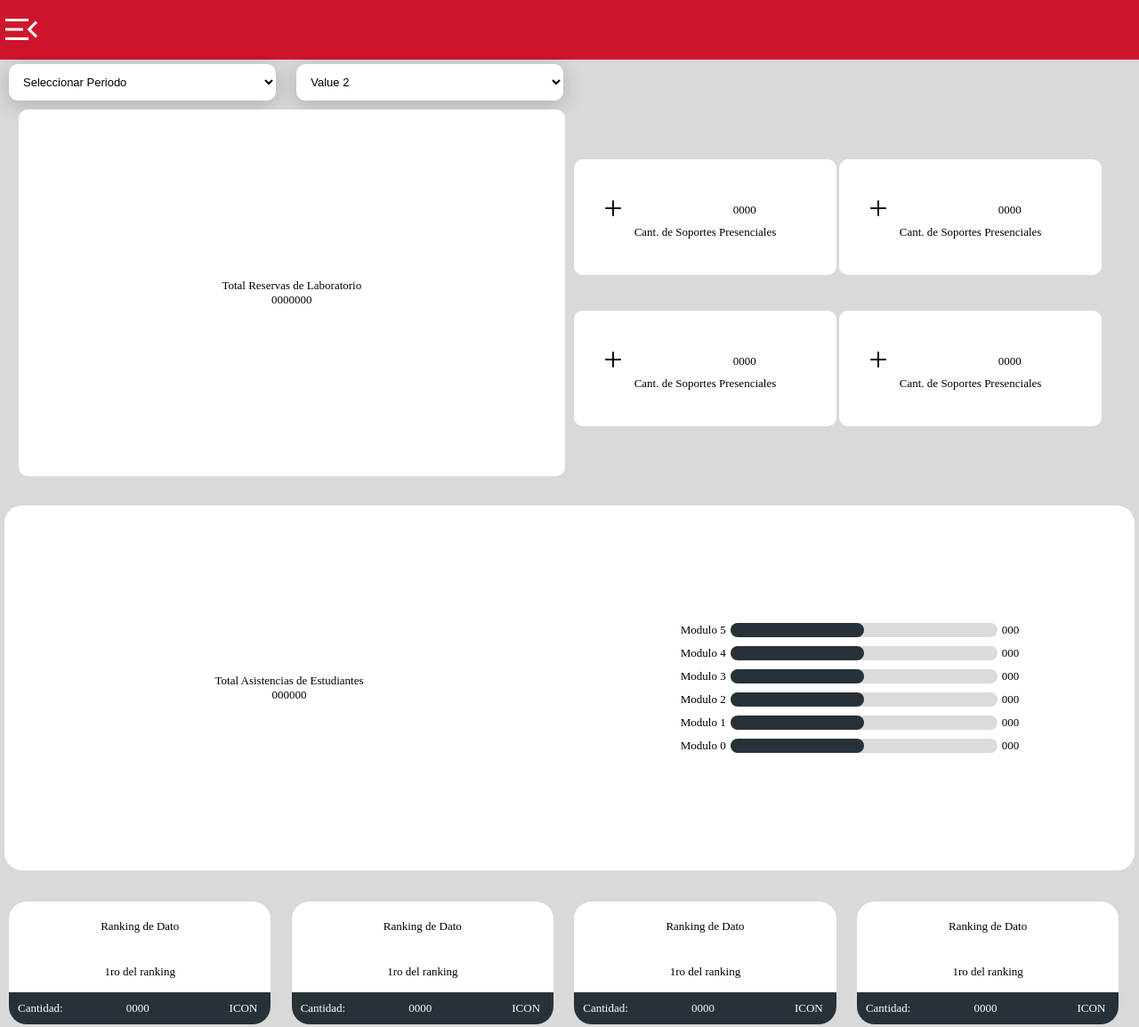
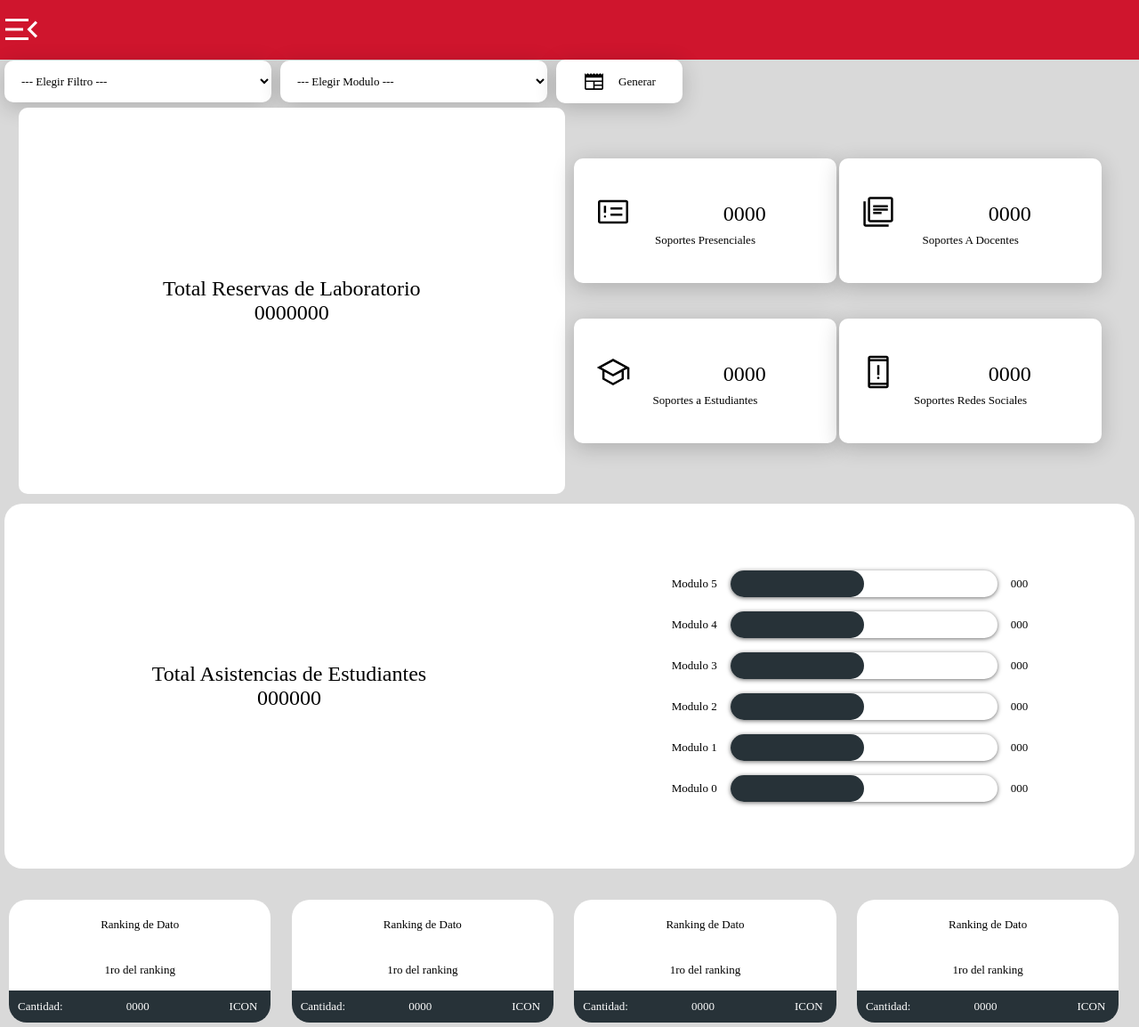
Before and after one commit to UTEPSADESARROLLOSISTEMAS/SistemaLabElectronica, a PHP site: page /html/Ventana-Reportes.html in a window 1280 px wide. Shown: the top 1154 px of the page at 89% size. Run offline with PHP 8.4, Linux system fonts and the light colour scheme; some web fonts are replaced.

Commit message:
Cargando mas fuentes

```diff
--- a/vista/css/estilo-Reportes.css
+++ b/vista/css/estilo-Reportes.css
@@ -1,21 +1,19 @@
-
 
 /* Estilos del Bloque SubPrincipal - 1 */
 
 .Bloque_Sub_Principal{
-
+    display: flex;
 }
 .Bloque_Sub_Principal .Botones{
-    padding: 5px 10px;
-}
-.Bloque_Sub_Principal .Botones .Selects option{
-    cursor: pointer;
-    padding: 0px 5px;
+    margin: 0px 5px;
+    display: flex;
+    justify-content: center;
+    align-items: center;
+
 }
 .Bloque_Sub_Principal .Botones .Selects{
     background-color: white;
-    color: black;
-    padding: 12px;
+    padding: 15px;
     min-width: 300px;
     width: 100%;
     border: none;
@@ -25,11 +23,39 @@
     appearance: button;
     outline: none;
 }
+
+.Bloque_Sub_Principal .Botones .Selects option{
+    cursor: pointer;
+}
+
+.Bloque_Sub_Principal .Botones .Contenedor_Botones{
+    display: flex;
+    font-family: Montserrat_SemiBold;
+    padding: 12px 30px;
+    justify-content: center;
+    align-items: center;
+    background-color: white;
+    border-radius: 10px;
+    cursor: pointer;
+    box-shadow: 0 5px 25px rgba(0, 0, 0, 0.2);
+}
+.Bloque_Sub_Principal .Botones .Contenedor_Botones:hover{
+    background-color: #D61F31;
+    color: white;
+    fill: white;
+}
+
+.Bloque_Sub_Principal .Botones .Contenedor_Botones svg{
+    width: 25px;
+    height: 25px;
+    margin-right: 15px;
+}
 /* Estilos del Bloque SubPrincipal - 2 */
 .Bloque_Sub_Principal_2{
 
     height: 450px;
     width: 100%;
+
     min-width: 320px;
 }
 .Bloque_Sub_Principal_2 .Cont_Seccion{
@@ -56,6 +82,19 @@
 .Bloque_Sub_Principal_2 .Seccion_1 div{
     text-align: center;
 }
+
+
+
+.Bloque_Sub_Principal_2 .Seccion_1 .txt_Titulo{
+    font-family: Montserrat_Bold;
+    font-size: x-large;
+}
+
+.Bloque_Sub_Principal_2 .Seccion_1 .txt_Resultado{
+
+    font-family: Montserrat;
+    font-size: x-large;
+}
 .Bloque_Sub_Principal_2 .Seccion_2 .Contenedor_Columnas .Columnas{
 
     display: inline-block;
@@ -69,6 +108,7 @@
     text-align: center;
     border-radius: 10px;
     margin: 40px 0px;
+    box-shadow: 0 5px 25px rgba(0, 0, 0, 0.2);
 
 }
 
@@ -78,10 +118,19 @@
     justify-content: center;
     align-items: center;
 }
+
+.Bloque_Sub_Principal_2 .Seccion_2 .Contenedor_Columnas .Columnas .Cardviews .Cont_1 p{
+
+    font-size: x-large;
+    font-family: Ubuntu_Bold;
+}
+.Bloque_Sub_Principal_2 .Seccion_2 .Contenedor_Columnas .Columnas .Cardviews .Cont_2{
+    font-family: Montserrat_SemiBold;
+}
 .Bloque_Sub_Principal_2 .Seccion_2 .Contenedor_Columnas .Columnas .Cardviews .Cont_1 svg{
 
-    width: 30px;
-    height: 30px;
+    width: 40px;
+    height: 40px;
 
 }
 /*Estilos del Bloque Sub Principal 3*/
@@ -106,6 +155,17 @@
     text-align: center;
 }
 
+.Bloque_Sub_Principal_3 .Cont_Seccion .Seccion_1 .Contenido .txt_Titulo{
+
+    font-family: Montserrat_Bold;
+    font-size: x-large;
+}
+
+.Bloque_Sub_Principal_3 .Cont_Seccion .Seccion_1 .Contenido .txt_Resultado{
+
+    font-family: Montserrat;
+    font-size: x-large;
+}
 .Bloque_Sub_Principal_3 .Cont_Seccion .Seccion_2{
 
     display: flex;
@@ -121,11 +181,19 @@
 
 .Bloque_Sub_Principal_3 .Cont_Seccion .Seccion_2 .Contenido .Datos{
     display: flex;
+    justify-content: center;
+    align-items: center;
     margin: 10px 0px;
+}
+.Bloque_Sub_Principal_3 .Cont_Seccion .Seccion_2 .Contenido .Datos p{
+    font-family: Montserrat_SemiBold;
+    padding: 10px;
+
 }
 .Bloque_Sub_Principal_3 .Cont_Seccion .Seccion_2 .Contenido .Datos .CantidadGrafica{
     max-width: 400px;
-    min-width: 300px;
+    width: 200px;
+    min-width: 200px;
     margin: 0px 5px;
     border-radius: 20px;
 
@@ -133,10 +201,13 @@
 .Bloque_Sub_Principal_3 .Cont_Seccion .Seccion_2 .Contenido .Datos .CantidadGrafica{
     max-width: 400px;
     min-width: 300px;
+    max-height: 40px;
+    height: 30px;
     margin: 0px 5px;
     border-radius: 20px;
     position: relative;
     z-index: 1;
+    box-shadow: 0 1px 5px rgba(0, 0, 0, 0.59);
 
 }
 
@@ -150,7 +221,7 @@
 .Bloque_Sub_Principal_3 .Cont_Seccion .Seccion_2 .Contenido .Datos .CantidadGrafica .Cantidad_Base{
     z-index: 2;
     width: 100%;
-    background-color: rgba(0, 0, 0, 0.142);
+    background-color: rgba(255, 255, 255, 0);
 
 }
 .Bloque_Sub_Principal_3 .Cont_Seccion .Seccion_2 .Contenido .Datos .CantidadGrafica .Cantidad_Extraida{
--- a/vista/css/estiloGenerales.css
+++ b/vista/css/estiloGenerales.css
@@ -32,6 +32,11 @@ body{
 @font-face{
     font-family: "Montserrat_SemiBold";
     src: url('../Fuentes/Montserrat/static/Montserrat-SemiBold.ttf') format('truetype');}
+
+
+@font-face{
+    font-family: "Montserrat_Bold";
+    src: url('../Fuentes/Montserrat/static/Montserrat-Bold.ttf') format('truetype');}
 
 /* Estilos Generales */
 
@@ -195,3 +200,7 @@ body{
 .TextOpen_Sans_Bold{
     font-family: Open_Sans_Bold;
 }
+
+.Text_Montserrat_Bold{
+    font-family: Montserrat_Bold;
+}
--- a/vista/html/Ventana-Reportes.html
+++ b/vista/html/Ventana-Reportes.html
@@ -180,32 +180,51 @@
 <body>
 
 
-    <div class="Bloque_principal">
+    <div class="Bloque_principal ">
         <div class="Bloque_Sub_Principal">
-            <div class="Botones DivConDisplayInlineBlock">
-                <select  class="Selects">
-                    <option value="Seleccionar" selected>Seleccionar Periodo</option>
-                    <option value="Modulo">Por Modulo</option>
-                    <option value="Semestre">Por Semestre</option>
-                    <option value="Anual">Anual</option>
+            <div class="Botones">
+                <select  class="Selects Text_Montserrat_SemiBold ">
+                    <option value="Elegir" selected>--- Elegir Filtro ---</option>
+                    <option value="Semestre_Actual" >Semestre Actual</option>
+                    <option value="Semestre_Anterior">Semestre Anterior</option>
+                    <option value="Modulo">Por Modulo(Semestre Actual)</option>
+                    <option value="Modulo">Por Modulo(Semestre Anterior)</option>
                 </select>
             </div>
-            <div class="Botones  DivConDisplayInlineBlock">
-                <select class="Selects" name="select">
-                    <option value="value1">Value 1</option>
-                    <option value="value2" selected>Value 2</option>
-                    <option value="value3">Value 3</option>
+            <div class="Botones">
+                <select class="Selects Text_Montserrat_SemiBold" name="select">
+                    <option value="Elegir" selected>--- Elegir Modulo ---</option>
+                    <option value="Modulo 0">Modulo 0</option>
+                    <option value="Modulo 1">Modulo 1</option>
+                    <option value="Modulo 2">Modulo 2</option>
+                    <option value="Modulo 3">Modulo 3</option>
+                    <option value="Modulo 4">Modulo 4</option>
+                    <option value="Modulo 5">Modulo 5</option>
                 </select>
             </div>
+            <div class="Botones">
+                <div class="Contenedor_Botones">
+
+
+                    <svg xmlns="http://www.w3.org/2000/svg" xmlns:xlink="http://www.w3.org/1999/xlink" viewBox="0 0 24 24" version="1.1">
+                        <g id="surface1">
+                        <path style=" stroke:none;fill-rule:nonzero;fill-opacity:1;" d="M 3.5 21 C 3.082031 21 2.730469 20.855469 2.4375 20.5625 C 2.144531 20.269531 2 19.917969 2 19.5 L 2 3 L 3.675781 4.675781 L 5.324219 3 L 7 4.675781 L 8.675781 3 L 10.324219 4.675781 L 12 3 L 13.675781 4.675781 L 15.324219 3 L 17 4.675781 L 18.675781 3 L 20.324219 4.675781 L 22 3 L 22 19.5 C 22 19.917969 21.855469 20.269531 21.5625 20.5625 C 21.269531 20.855469 20.917969 21 20.5 21 Z M 3.5 19.5 L 11.25 19.5 L 11.25 12.5 L 3.5 12.5 Z M 12.75 19.5 L 20.5 19.5 L 20.5 16.75 L 12.75 16.75 Z M 12.75 15.25 L 20.5 15.25 L 20.5 12.5 L 12.75 12.5 Z M 3.5 11 L 20.5 11 L 20.5 8 L 3.5 8 Z M 3.5 11 "/>
+                        </g>
+                    </svg>
+                    <p>Generar</p>
+
+                </div>
+            </div>
+
 
         </div>
         <div class="Bloque_Sub_Principal_2 ">
             <div class="Cont_Seccion">
                 <div class="Seccion_1 Seccion">
 
-                    <div>
-                        <p>Total Reservas de Laboratorio</p>
-                        <p>0000000</p>
+                    <div class="Contenido">
+                        <p class="txt_Titulo">Total Reservas de Laboratorio</p>
+                        <p class="txt_Resultado">0000000</p>
                     </div>
 
                 </div>
@@ -220,7 +239,7 @@
                                     <div class="Elemento_al_30Porciento">
                                         <svg xmlns="http://www.w3.org/2000/svg" xmlns:xlink="http://www.w3.org/1999/xlink" viewBox="0 0 24 24" version="1.1">
                                             <g id="surface1">
-                                            <path style=" stroke:none;fill-rule:nonzero;fill-opacity:1;" d="M 11.25 19 L 11.25 12.75 L 5 12.75 L 5 11.25 L 11.25 11.25 L 11.25 5 L 12.75 5 L 12.75 11.25 L 19 11.25 L 19 12.75 L 12.75 12.75 L 12.75 19 Z M 11.25 19 "/>
+                                            <path style=" stroke:none;fill-rule:nonzero;fill-opacity:1;" d="M 6.523438 15.949219 C 6.726562 15.949219 6.898438 15.875 7.050781 15.726562 C 7.199219 15.574219 7.273438 15.398438 7.273438 15.199219 C 7.273438 15 7.199219 14.824219 7.050781 14.675781 C 6.898438 14.523438 6.726562 14.449219 6.523438 14.449219 C 6.324219 14.449219 6.148438 14.523438 6 14.675781 C 5.851562 14.824219 5.773438 15 5.773438 15.199219 C 5.773438 15.398438 5.851562 15.574219 6 15.726562 C 6.148438 15.875 6.324219 15.949219 6.523438 15.949219 Z M 5.773438 12.699219 L 7.273438 12.699219 L 7.273438 7.925781 L 5.773438 7.925781 Z M 10.25 14.699219 L 18.226562 14.699219 L 18.226562 13.199219 L 10.25 13.199219 Z M 10.25 10.425781 L 18.226562 10.425781 L 18.226562 8.925781 L 10.25 8.925781 Z M 3.300781 20 C 2.898438 20 2.550781 19.851562 2.25 19.550781 C 1.949219 19.25 1.800781 18.898438 1.800781 18.5 L 1.800781 5.5 C 1.800781 5.101562 1.949219 4.75 2.25 4.449219 C 2.550781 4.148438 2.898438 4 3.300781 4 L 20.699219 4 C 21.101562 4 21.449219 4.148438 21.75 4.449219 C 22.050781 4.75 22.199219 5.101562 22.199219 5.5 L 22.199219 18.5 C 22.199219 18.898438 22.050781 19.25 21.75 19.550781 C 21.449219 19.851562 21.101562 20 20.699219 20 Z M 3.300781 18.5 L 20.699219 18.5 L 20.699219 5.5 L 3.300781 5.5 Z M 3.300781 18.5 L 3.300781 5.5 Z M 3.300781 18.5 "/>
                                             </g>
                                         </svg>
                                     </div>
@@ -229,7 +248,7 @@
                                     </div>
                                 </div>
                                 <div class="Cont_2">
-                                    <p>Cant. de Soportes Presenciales</p>
+                                    <p>Soportes Presenciales</p>
                                 </div>
                             </div>
                             <div class="Cardviews">
@@ -238,7 +257,7 @@
                                     <div class="Elemento_al_30Porciento">
                                         <svg xmlns="http://www.w3.org/2000/svg" xmlns:xlink="http://www.w3.org/1999/xlink" viewBox="0 0 24 24" version="1.1">
                                             <g id="surface1">
-                                            <path style=" stroke:none;fill-rule:nonzero;fill-opacity:1;" d="M 11.25 19 L 11.25 12.75 L 5 12.75 L 5 11.25 L 11.25 11.25 L 11.25 5 L 12.75 5 L 12.75 11.25 L 19 11.25 L 19 12.75 L 12.75 12.75 L 12.75 19 Z M 11.25 19 "/>
+                                            <path style=" stroke:none;fill-rule:nonzero;fill-opacity:1;" d="M 11.976562 21 L 4.726562 17.023438 L 4.726562 11.023438 L 1 9 L 11.976562 3 L 23 9 L 23 16.925781 L 21.5 16.925781 L 21.5 9.875 L 19.226562 11.023438 L 19.226562 17.023438 Z M 11.976562 13.300781 L 19.851562 9 L 11.976562 4.773438 L 4.148438 9 Z M 11.976562 19.300781 L 17.726562 16.125 L 17.726562 11.925781 L 11.976562 15 L 6.226562 11.875 L 6.226562 16.125 Z M 12 13.300781 Z M 11.976562 15.148438 Z M 11.976562 15.148438 Z M 11.976562 15.148438 "/>
                                             </g>
                                         </svg>
                                     </div>
@@ -247,7 +266,7 @@
                                     </div>
                                 </div>
                                 <div class="Cont_2">
-                                    <p>Cant. de Soportes Presenciales</p>
+                                    <p>Soportes a Estudiantes</p>
                                 </div>
                             </div>
                         </div>
@@ -257,36 +276,41 @@
                                 <!--Contenido de CardViews-->
                                 <div class="Cont_1">
                                     <div class="Elemento_al_30Porciento">
+
                                         <svg xmlns="http://www.w3.org/2000/svg" xmlns:xlink="http://www.w3.org/1999/xlink" viewBox="0 0 24 24" version="1.1">
                                             <g id="surface1">
-                                            <path style=" stroke:none;fill-rule:nonzero;fill-opacity:1;" d="M 11.25 19 L 11.25 12.75 L 5 12.75 L 5 11.25 L 11.25 11.25 L 11.25 5 L 12.75 5 L 12.75 11.25 L 19 11.25 L 19 12.75 L 12.75 12.75 L 12.75 19 Z M 11.25 19 "/>
+                                            <path style=" stroke:none;fill-rule:nonzero;fill-opacity:1;" d="M 8.574219 13.5 L 14.199219 13.5 L 14.199219 12 L 8.574219 12 Z M 8.574219 11.25 L 18.449219 11.25 L 18.449219 9.75 L 8.574219 9.75 Z M 8.574219 9 L 18.449219 9 L 18.449219 7.5 L 8.574219 7.5 Z M 6.5 19 C 6.101562 19 5.75 18.851562 5.449219 18.550781 C 5.148438 18.25 5 17.898438 5 17.5 L 5 3.5 C 5 3.101562 5.148438 2.75 5.449219 2.449219 C 5.75 2.148438 6.101562 2 6.5 2 L 20.5 2 C 20.898438 2 21.25 2.148438 21.550781 2.449219 C 21.851562 2.75 22 3.101562 22 3.5 L 22 17.5 C 22 17.898438 21.851562 18.25 21.550781 18.550781 C 21.25 18.851562 20.898438 19 20.5 19 Z M 6.5 17.5 L 20.5 17.5 L 20.5 3.5 L 6.5 3.5 Z M 3.5 22 C 3.101562 22 2.75 21.851562 2.449219 21.550781 C 2.148438 21.25 2 20.898438 2 20.5 L 2 5 L 3.5 5 L 3.5 20.5 L 19 20.5 L 19 22 Z M 6.5 3.5 L 6.5 17.5 Z M 6.5 3.5 "/>
                                             </g>
                                         </svg>
+
                                     </div>
                                     <div class="Elemento_al_70Porciento">
                                         <p>0000</p>
                                     </div>
                                 </div>
                                 <div class="Cont_2">
-                                    <p>Cant. de Soportes Presenciales</p>
+                                    <p>Soportes A Docentes</p>
                                 </div>
                             </div>
                             <div class="Cardviews">
                                 <!--Contenido de CardViews-->
                                 <div class="Cont_1">
                                     <div class="Elemento_al_30Porciento">
+
+
                                         <svg xmlns="http://www.w3.org/2000/svg" xmlns:xlink="http://www.w3.org/1999/xlink" viewBox="0 0 24 24" version="1.1">
                                             <g id="surface1">
-                                            <path style=" stroke:none;fill-rule:nonzero;fill-opacity:1;" d="M 11.25 19 L 11.25 12.75 L 5 12.75 L 5 11.25 L 11.25 11.25 L 11.25 5 L 12.75 5 L 12.75 11.25 L 19 11.25 L 19 12.75 L 12.75 12.75 L 12.75 19 Z M 11.25 19 "/>
+                                            <path style=" stroke:none;fill-rule:nonzero;fill-opacity:1;" d="M 12 16.851562 C 11.765625 16.851562 11.570312 16.769531 11.414062 16.613281 C 11.253906 16.453125 11.175781 16.257812 11.175781 16.023438 C 11.175781 15.792969 11.253906 15.597656 11.414062 15.4375 C 11.570312 15.277344 11.765625 15.199219 12 15.199219 C 12.234375 15.199219 12.429688 15.277344 12.585938 15.4375 C 12.746094 15.597656 12.824219 15.792969 12.824219 16.023438 C 12.824219 16.257812 12.746094 16.453125 12.585938 16.613281 C 12.429688 16.769531 12.234375 16.851562 12 16.851562 Z M 11.273438 14.101562 L 11.273438 7.398438 L 12.773438 7.398438 L 12.773438 14.101562 Z M 6.5 23 C 6.101562 23 5.75 22.851562 5.449219 22.550781 C 5.148438 22.25 5 21.898438 5 21.5 L 5 2.5 C 5 2.101562 5.148438 1.75 5.449219 1.449219 C 5.75 1.148438 6.101562 1 6.5 1 L 17.5 1 C 17.898438 1 18.25 1.148438 18.550781 1.449219 C 18.851562 1.75 19 2.101562 19 2.5 L 19 21.5 C 19 21.898438 18.851562 22.25 18.550781 22.550781 C 18.25 22.851562 17.898438 23 17.5 23 Z M 6.5 20.75 L 6.5 21.5 L 17.5 21.5 L 17.5 20.75 Z M 6.5 19.25 L 17.5 19.25 L 17.5 4.75 L 6.5 4.75 Z M 6.5 3.25 L 17.5 3.25 L 17.5 2.5 L 6.5 2.5 Z M 6.5 3.25 L 6.5 2.5 Z M 6.5 20.75 L 6.5 21.5 Z M 6.5 20.75 "/>
                                             </g>
                                         </svg>
+
                                     </div>
-                                    <div class="Elemento_al_70Porciento">
+                                    <div class="TextoResultado Elemento_al_70Porciento">
                                         <p>0000</p>
                                     </div>
                                 </div>
                                 <div class="Cont_2">
-                                    <p>Cant. de Soportes Presenciales</p>
+                                    <p>Soportes Redes Sociales</p>
                                 </div>
                             </div>
                         </div>
@@ -301,8 +325,8 @@
 
                 <div class="Secciones Seccion_1">
                     <div class="Contenido">
-                        <p>Total Asistencias de Estudiantes</p>
-                        <p>000000</p>
+                        <p class="txt_Titulo">Total Asistencias de Estudiantes</p>
+                        <p class="txt_Resultado">000000</p>
                     </div>
                 </div>
                 <div class="Secciones Seccion_2">
```
Also changed, not shown: vista/recursos/vectores/icono_Reportes.svg (added), vista/recursos/vectores/icono_Soportes.svg (added).
